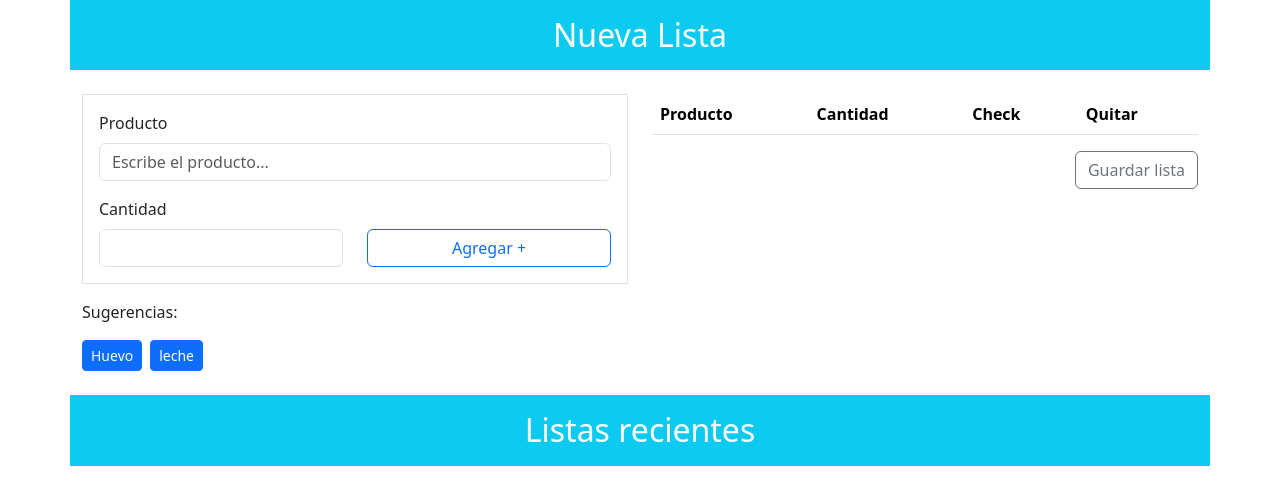
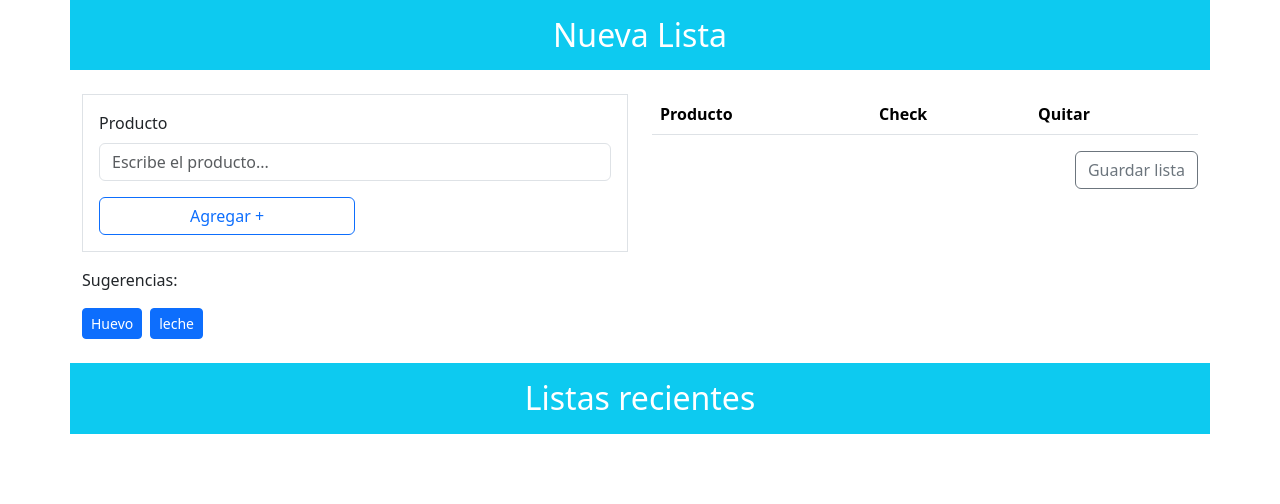
Before and after one commit to Omaldovi8825/mychopin, a React (Vite) app in the folder client/: page / in a window 1280 px wide. Shown: the top 504 px of the page. Built offline with nearby package versions, Linux system fonts and the light colour scheme.

Commit message:
concurrently

```diff
--- a/client/src/components/NuevaLista.tsx
+++ b/client/src/components/NuevaLista.tsx
@@ -1,28 +1,20 @@
 import { useState } from "react"
 import type { ChangeEvent, FormEvent } from "../types/common"
-import type { Producto, ProductoLista } from "../types/producto"
+import type { ProductoLista } from "../types/producto"
 import Header from "./Header"
-
-const estaInicialProducto: Producto = {
-  nombre: "",
-  cantidad: "",
-}
 
 function NuevaLista() {
   const [nuevaLista, setNuevaLista] = useState<ProductoLista[]>([])
-  const [formProducto, setFormProducto] = useState(estaInicialProducto)
+  const [producto, setProducto] = useState("")
 
-  const handleChangeProducto = ({ target }: ChangeEvent) => {
-    const { name, value } = target
-    setFormProducto((prev) => ({
-      ...prev,
-      [name]: value,
-    }))
+  const handleChange = ({ target }: ChangeEvent) => {
+    const { value } = target
+    setProducto(value)
   }
 
   const agregarProducto = (ev: FormEvent) => {
     ev.preventDefault()
-    setNuevaLista((prev) => [...prev, { ...formProducto, checked: false }])
+    setNuevaLista((prev) => [...prev, { nombre: producto, checked: false }])
   }
 
   const toggleCheck = (nombre: string) => {
@@ -51,28 +43,13 @@ function NuevaLista() {
             <input
               type="text"
               placeholder="Escribe el producto..."
-              name="nombre"
-              value={formProducto.nombre}
-              onChange={handleChangeProducto}
+              value={producto}
+              onChange={handleChange}
               className="form-control"
             />
           </div>
-          <div className="row">
-            <div className="col-6">
-              <label className="form-label">Cantidad</label>
-              <input
-                type="number"
-                name="cantidad"
-                value={formProducto.cantidad}
-                onChange={handleChangeProducto}
-                className="form-control"
-              />
-            </div>
-            <div className="col-6 d-flex align-items-end">
-              <button className="btn btn-outline-primary w-100">
-                Agregar +
-              </button>
-            </div>
+          <div className="col-6 d-flex align-items-end">
+            <button className="btn btn-outline-primary w-100">Agregar +</button>
           </div>
         </form>
       </div>
@@ -81,7 +58,6 @@ function NuevaLista() {
           <thead>
             <tr>
               <th>Producto</th>
-              <th>Cantidad</th>
               <th>Check</th>
               <th>Quitar</th>
             </tr>
@@ -90,7 +66,6 @@ function NuevaLista() {
             {nuevaLista.map((producto) => (
               <tr key={producto.nombre}>
                 <td>{producto.nombre}</td>
-                <td>{producto.cantidad}</td>
                 <td>
                   <input
                     type="checkbox"
--- a/client/src/types/producto.ts
+++ b/client/src/types/producto.ts
@@ -1,8 +1,4 @@
-export interface Producto {
+export interface ProductoLista {
   nombre: string
-  cantidad: string | number
-}
-
-export interface ProductoLista extends Producto {
   checked: boolean
 }
```
Also changed, not shown: package.json (added, +25 -0 lines), 2 other files (tests, documents, lock files or other folders).
